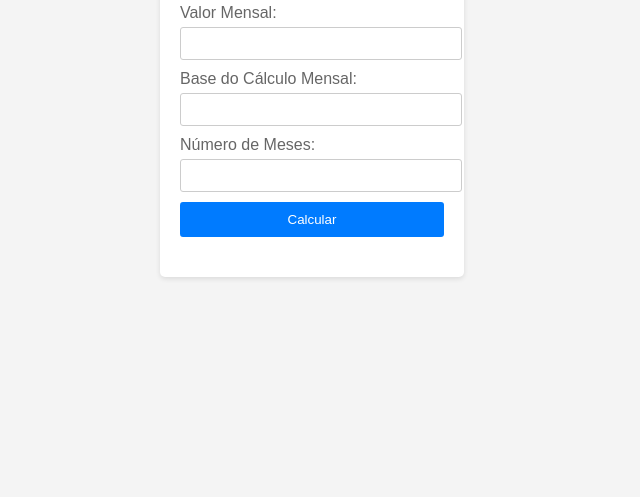
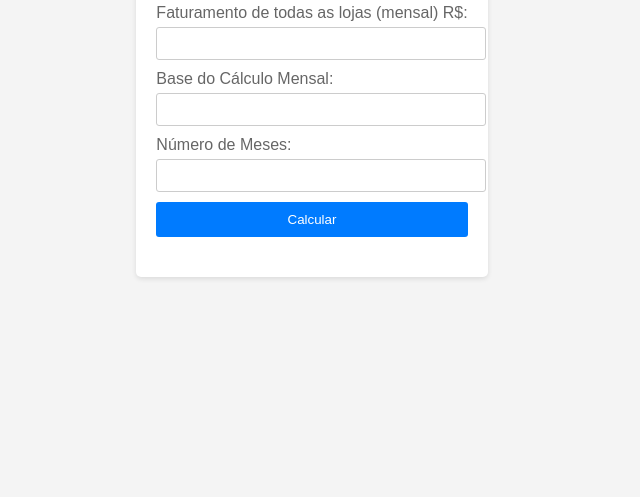
Before and after one commit to akiosantos/calculaFaturamento, a plain HTML site: page index.html in a window 1280 px wide. Shown: the part 303-800 px from the top of the page, without its empty margins (328-968 px from the left). Drawn offline with Linux system fonts and the light colour scheme.

Commit message:
Update index.html
atualizando nome

```diff
--- a/index.html
+++ b/index.html
@@ -10,7 +10,7 @@
     <div class="calculator">
         <h2>Calculadora Financeira</h2>
         <div class="input-group">
-            <label for="valor_mensal">Valor Mensal:</label>
+            <label for="valor_mensal">Faturamento de todas as lojas (mensal) R$:</label>
             <input type="number" id="valor_mensal" step="0.01">
         </div>
         <div class="input-group">
```
